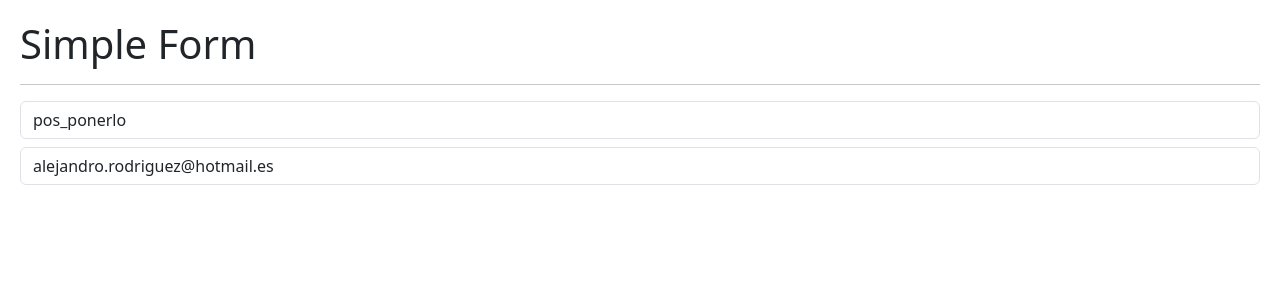
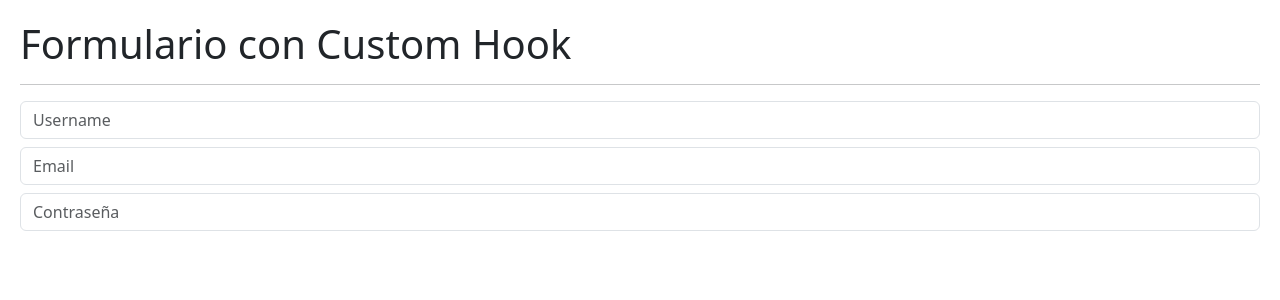
Before and after one commit to AlexRodRom/05-hook-app, a React (Vite) app: page / in a window 1280 px wide. Shown: the top 300 px of the page. Built offline with nearby package versions, Linux system fonts and the light colour scheme.

Commit message:
add useForm - Form with Custom Hook

```diff
--- /dev/null
+++ b/src/01-useState/hooks/useForm.js
@@ -0,0 +1,17 @@
+import { useState } from "react";
+
+export const useForm = ({ initialForm = {} }) => {
+
+    const [ formState, setFormState ] = useState( initialForm );
+
+    const onInputChange = ( { target } ) => {
+        const { value, name } = target;
+        setFormState( { ...formState, [ name ]: value } );
+    }
+
+    return {
+        ...formState,
+        formState,
+        onInputChange
+  }
+}
--- /dev/null
+++ b/src/02-useEffect/FormWithCustomHook.jsx
@@ -0,0 +1,82 @@
+import React, { useEffect } from 'react'
+import { Message } from './Message';
+import { useForm } from '../01-useState/hooks/useForm';
+
+export const FormWithCustomHook = () => {
+
+    // const [ formState, setFormState ] = useState(
+    //     {
+    //         username: '',
+    //         email: '',
+    //         password: ''
+    //     }
+    // );
+
+    // const { username, email, password } = formState;
+
+    // const onInputChange = ( { target } ) => {
+    //     const { value, name } = target;
+    //     setFormState( { ...formState, [ name ]: value } );
+    // }
+
+    const { username, email, password , onInputChange } = useForm({
+            username: '',
+            email: '',
+            password: ''
+        }
+    );
+
+
+    // useEffect(() => {
+    //     //console.log('useEffect Called!');
+    // }, [])
+
+    // useEffect(() => {
+    //     //console.log('formState Changed!');
+    // }, [ formState ])
+
+    // useEffect(() => {
+    //     //console.log('username Changed!');
+    // }, [ username ])
+
+    // useEffect(() => {
+    //     //console.log('Email Changed!');
+    // }, [ email ])
+
+
+    return (
+        <>
+            <h1>Formulario con Custom Hook</h1>
+            <hr/>
+            <form>
+                <input
+                    type='text'
+                    className='form-control'
+                    placeholder='Username'
+                    name='username'
+                    value={ username }
+                    onChange={ onInputChange }
+                />
+                <input
+                    type='text'
+                    className='form-control mt-2'
+                    placeholder='Email'
+                    name='email'
+                    value={ email }
+                    onChange={ onInputChange }
+                />
+                <input
+                    type='password'
+                    className='form-control mt-2'
+                    placeholder='Contraseña'
+                    name='password'
+                    value={ password }
+                    onChange={ onInputChange }
+                />
+                {
+                    (username === 'pos_ponerlo2') && <Message />
+                }
+            </form>
+        </>
+    )
+}
--- a/src/main.jsx
+++ b/src/main.jsx
@@ -1,11 +1,12 @@
 import React from 'react'
 import ReactDOM from 'react-dom/client'
 import './index.css'
-import { CounterWithCustomHook } from './01-useState/CounterWithCustomHook'
-import { SimpleForm } from './02-useEffect/SimpleForm'
+//import { CounterWithCustomHook } from './01-useState/CounterWithCustomHook'
+//import { SimpleForm } from './02-useEffect/SimpleForm'
+import { FormWithCustomHook } from './02-useEffect/FormWithCustomHook'
 
 ReactDOM.createRoot(document.getElementById('root')).render(
   // <React.StrictMode>
-    <SimpleForm />
+    <FormWithCustomHook />
   // </React.StrictMode>,
  )
```
